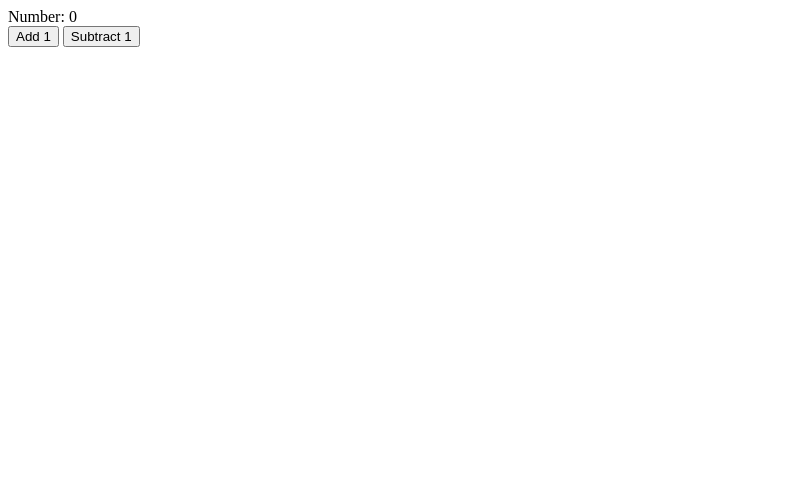
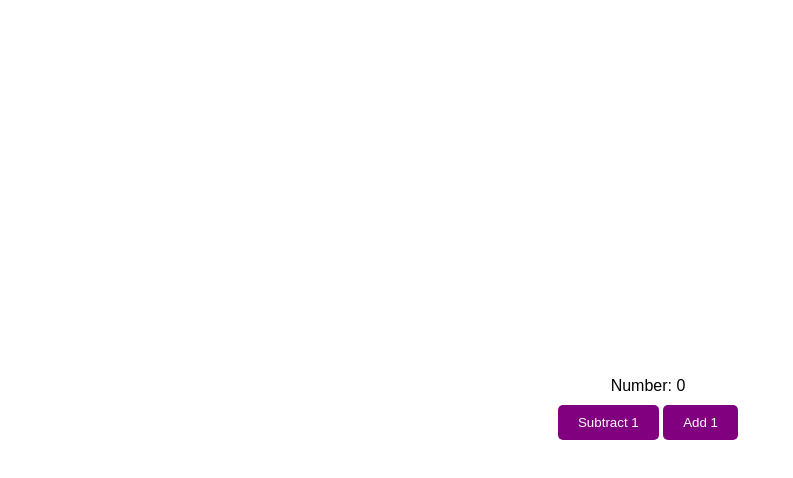
Before and after one commit to omartheman/omartheman.github.io, a plain HTML site: page projects/counter-display/index.html in a window 1280 px wide. Shown: the whole page, without its empty margins (0-793 px from the left). Drawn offline with Linux system fonts and the light colour scheme.

Commit message:
Update style

```diff
--- a/projects/counter-display/index.html
+++ b/projects/counter-display/index.html
@@ -11,12 +11,15 @@
 
 <body>
   <div>
-    Number:
-    <span id="number-display">0</span>
+
+    <div id="number-display-text">
+      Number:
+      <span id="number-display">0</span>
+    </div>
+    <button id="button-subtract">Subtract 1</button>
+    <button id="button-add" onclick="addNumber">Add 1</button>
+    <script src="script.js"></script>
   </div>
-  <button id="button-add" onclick="addNumber">Add 1</button>
-  <button id="button-subtract">Subtract 1</button>
-  <script src="script.js"></script>
 
  <!--
   This script places a badge on your repl's full-browser view back to your repl's cover
--- a/projects/counter-display/style.css
+++ b/projects/counter-display/style.css
@@ -1,4 +1,26 @@
 html, body {
   height: 100%;
   width: 100%;
+  font-family: sans-serif;
 }
+
+body {
+  display: flex;
+  justify-content: center;
+  align-items: center;
+}
+
+#number-display-text {
+  text-align: center;
+  font-family: sans-serif;
+  margin-bottom: 10px;
+}
+
+button {
+  background: purple;
+  color: white;
+  border: none;
+  padding: 10px 20px;
+  border-radius: 5px;
+  cursor: pointer;
+}
```
